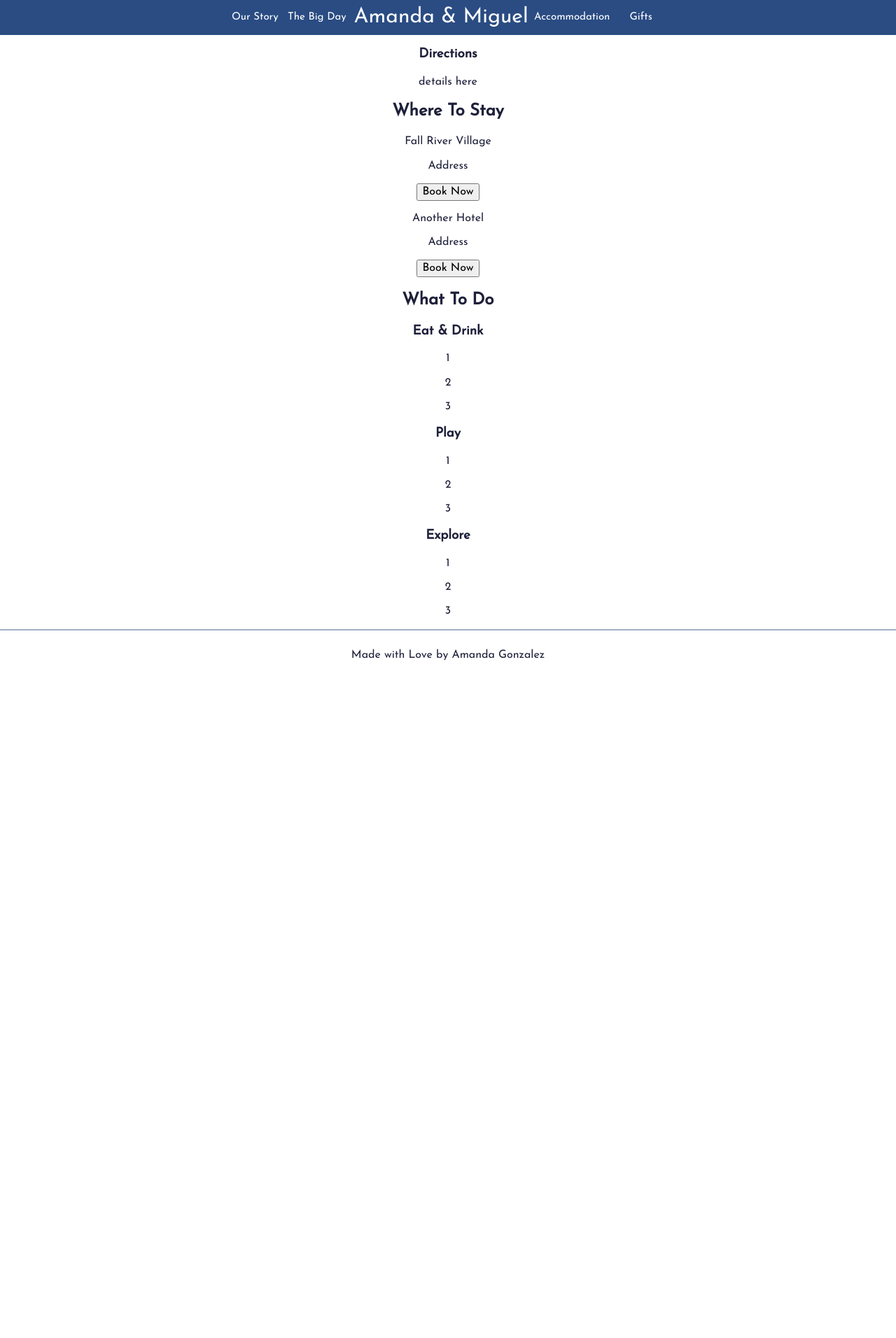
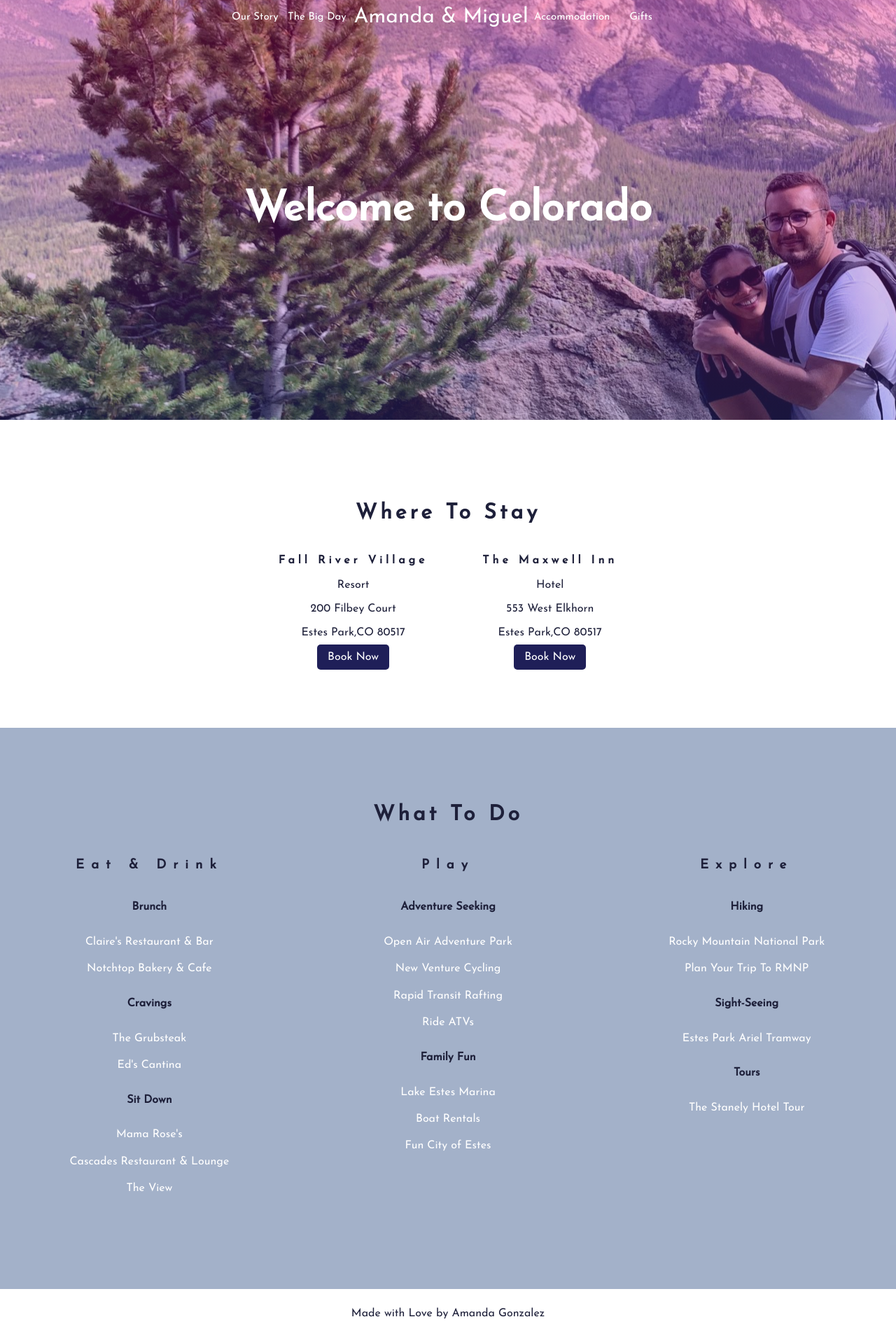
Before and after one commit to mandycee/wedding, a Vue app: page /stay in a window 1280 px wide. Shown: the whole page at 70% size. Before the commit the page ends 971 px from the top, so only its background shows below. Built offline with nearby package versions, Linux system fonts and the light colour scheme.

Commit message:
complete accomidations feature and update navbar styling for accomodations view

```diff
--- a/src/components/Navbar.vue
+++ b/src/components/Navbar.vue
@@ -40,7 +40,14 @@ export default {
         this.toggleColor = {
           color: 'black',
         };
-      } else if (this.$route.path !== '/') {
+      } else if (this.$route.path === '/stay') {
+        this.toggleBackground = {
+          backgroundColor: 'rgba(255, 255, 255, 0)',
+        };
+        this.toggleColor = {
+          color: '#fff',
+        };
+      } else {
         this.toggleBackground = {
           backgroundColor: 'rgba(42, 76, 131)',
         };
@@ -58,7 +65,14 @@ export default {
       this.toggleColor = {
         color: 'black',
       };
-    } else if (this.$route.path !== '/') {
+    } else if (this.$route.path === '/stay') {
+      this.toggleBackground = {
+        backgroundColor: 'rgba(255, 255, 255, 0)',
+      };
+      this.toggleColor = {
+        color: '#fff',
+      };
+    } else {
       this.toggleBackground = {
         backgroundColor: 'rgba(42, 76, 131)',
       };
@@ -84,6 +98,23 @@ export default {
           };
           this.toggleColor = {
             color: 'black',
+          };
+        }
+      }
+      if (window.location.pathname === '/stay') {
+        if (window.scrollY >= 500) {
+          this.toggleBackground = {
+            backgroundColor: 'rgba(42, 76, 131)',
+          };
+          this.toggleColor = {
+            color: '#fff',
+          };
+        } else if (window.scrollY < 50) {
+          this.toggleBackground = {
+            backgroundColor: 'rgba(255, 255, 255, 0)',
+          };
+          this.toggleColor = {
+            color: '#fff',
           };
         }
       }
--- a/src/components/Stay/Accommodations.vue
+++ b/src/components/Stay/Accommodations.vue
@@ -1,56 +1,20 @@
 <template>
   <div>
-    <div class="mountains">
-      <h2>Welcome to Colorado</h2>
-    </div>
-
-    <div>
-      <h3>Directions</h3>
-      <p>details here</p>
-    </div>
-
-    <div class="estes-park">
-      <h2>Where To Stay</h2>
-    </div>
-
-    <div class="hotels">
-      <div class="stay-info">
-        <div class="hotel">
-          <p>Fall River Village</p>
-          <p>Address</p>
-          <button>Book Now</button>
-        </div>
-        <div class="hotel">
-          <p>Another Hotel</p>
-          <p>Address</p>
-          <button>Book Now</button>
-        </div>
-      </div>
-    </div>
-
-    <div class="activities">
-      <h2>What To Do</h2>
-    </div>
-
-    <div>
-      <div>
-        <h3>Eat & Drink</h3>
-        <p>1</p>
-        <p>2</p>
-        <p>3</p>
-      </div>
-      <div>
-        <h3>Play</h3>
-        <p>1</p>
-        <p>2</p>
-        <p>3</p>
-      </div>
-      <div>
-        <h3>Explore</h3>
-        <p>1</p>
-        <p>2</p>
-        <p>3</p>
-      </div>
-    </div>
+    <Welcome />
+    <WhereToStay />
+    <WhatToDo />
   </div>
 </template>
+
+<script>
+import Welcome from './Welcome';
+import WhereToStay from './WhereToStay';
+import WhatToDo from './WhatToDo';
+export default {
+  components: {
+    Welcome,
+    WhereToStay,
+    WhatToDo,
+  },
+};
+</script>
--- /dev/null
+++ b/src/components/Stay/Welcome.vue
@@ -0,0 +1,30 @@
+5<template>
+  <div>
+    <div class="mountains_banner">
+      <h2>Welcome to Colorado</h2>
+    </div>
+  </div>
+</template>
+
+<style scoped>
+.mountains_banner {
+  height: 75vh;
+  background-image: linear-gradient(
+      0deg,
+      rgba(84, 71, 202, 0.3),
+      rgba(255, 0, 150, 0.3)
+    ),
+    url('../../assets/mountains2.jpg');
+  background-position: 10% 45%;
+  background-size: fill;
+  background-repeat: no-repeat;
+  display: flex;
+  align-items: center;
+  justify-content: center;
+}
+
+.mountains_banner h2 {
+  color: #fff;
+  font-size: 60px;
+}
+</style>
--- /dev/null
+++ b/src/components/Stay/WhatToDo.vue
@@ -0,0 +1,141 @@
+<template>
+  <div class="todo">
+    <div class="activities_title">
+      <h2>What To Do</h2>
+    </div>
+
+    <!-- ============================ ACTIVITIES ========================= -->
+    <div class="activities_list">
+      <!-- ================= EAT & DRINK ================ -->
+      <div class="activity">
+        <h3>Eat & Drink</h3>
+        <!-- BRUNCH -->
+        <div class="activity_items">
+          <h4>Brunch</h4>
+          <router-link
+            class="restaurant_link"
+            to="http://clairesrestaurantandbar.com/"
+          >Claire's Restaurant & Bar</router-link>
+          <router-link
+            class="restaurant_link"
+            to="http://www.thenotchtop.com/"
+          >Notchtop Bakery & Cafe</router-link>
+        </div>
+
+        <!-- Lunch -->
+        <div class="activity_items">
+          <h4>Cravings</h4>
+          <router-link
+            class="restaurant_link"
+            to="http://www.grubsteakestespark.com/lunch.html"
+          >The Grubsteak</router-link>
+          <router-link class="restaurant_link" to="https://www.edscantina.com/">Ed's Cantina</router-link>
+        </div>
+
+        <!-- Dinner -->
+        <div class="activity_items">
+          <h4>Sit Down</h4>
+          <router-link class="restaurant_link" to="https://mamarosesrestaurant.com/">Mama Rose's</router-link>
+          <router-link
+            class="restaurant_link"
+            to="https://www.stanleyhotel.com/cascades-restaurant-lounge.html"
+          >Cascades Restaurant & Lounge</router-link>
+          <router-link class="restaurant_link" to="http://www.theviewestes.com/">The View</router-link>
+        </div>
+      </div>
+
+      <!-- ================= PLAY ================ -->
+      <div class="activity">
+        <h3>Play</h3>
+        <div class="activity_items">
+          <h4>Adventure Seeking</h4>
+          <router-link to="https://www.openairadventurepark.com/">Open Air Adventure Park</router-link>
+          <router-link to="https://www.newventurecycling.com/">New Venture Cycling</router-link>
+          <router-link to="https://rapidtransitrafting.com/book-online-now">Rapid Transit Rafting</router-link>
+          <router-link to="https://backbonecycles.com/">Ride ATVs</router-link>
+        </div>
+        <div class="activity_items">
+          <h4>Family Fun</h4>
+          <router-link to="https://www.colorado.gov/pacific/evrpd/marina">Lake Estes Marina</router-link>
+          <router-link
+            to="https://www.colorado.gov/pacific/evrpd/fees-hours-and-rentals"
+          >Boat Rentals</router-link>
+          <router-link to="https://www.funcityofestes.com/">Fun City of Estes</router-link>
+        </div>
+      </div>
+
+      <!-- ================= EXPLORE ================ -->
+      <div class="activity">
+        <h3>Explore</h3>
+
+        <div class="activity_items">
+          <h4>Hiking</h4>
+          <router-link
+            to="https://www.nps.gov/romo/planyourvisit/index.htm"
+          >Rocky Mountain National Park</router-link>
+          <router-link
+            to="https://fullsuitcase.com/rocky-mountain-national-park-itinerary/"
+          >Plan Your Trip To RMNP</router-link>
+        </div>
+
+        <div class="activity_items">
+          <h4>Sight-Seeing</h4>
+          <router-link to="https://www.estestram.com/">Estes Park Ariel Tramway</router-link>
+        </div>
+
+        <div class="activity_items">
+          <h4>Tours</h4>
+          <router-link to="https://www.stanleyhotel.com/tours.html">The Stanely Hotel Tour</router-link>
+        </div>
+      </div>
+    </div>
+    <!-- END OF ACTIVITIES -->
+  </div>
+  <!-- END OF TODO COMPONENT -->
+</template>
+
+<style scoped>
+.todo {
+  height: 100vh;
+  display: flex;
+  flex-flow: column;
+  justify-content: center;
+  align-items: center;
+  background-color: rgba(42, 76, 131, 0.431);
+}
+
+.activities_title {
+  font-size: 20px;
+  letter-spacing: 5px;
+}
+
+.activities_list {
+  display: flex;
+  justify-content: center;
+  align-items: center;
+  width: 100%;
+}
+
+.activity {
+  display: flex;
+  flex-flow: column;
+  align-items: center;
+  flex: 1;
+  height: 550px;
+}
+
+.activity_items {
+  display: flex;
+  flex-flow: column;
+}
+
+.activity h3 {
+  letter-spacing: 10px;
+}
+
+.activity a {
+  color: #fff;
+  text-decoration: none;
+  margin: 10px auto;
+}
+</style>
--- /dev/null
+++ b/src/components/Stay/WhereToStay.vue
@@ -0,0 +1,61 @@
+<template>
+  <div class="stay">
+    <div class="estes-park">
+      <h2>Where To Stay</h2>
+    </div>
+
+    <div class="hotels">
+      <div class="hotel">
+        <p>Fall River Village</p>
+        <p>Resort</p>
+        <p>200 Filbey Court</p>
+        <p>Estes Park,CO 80517</p>
+        <router-link to="https://www.fallrivervillage.com/">Book Now</router-link>
+      </div>
+      <div class="hotel">
+        <p>The Maxwell Inn</p>
+        <p>Hotel</p>
+        <p>553 West Elkhorn</p>
+        <p>Estes Park,CO 80517</p>
+        <router-link to="http://themaxwellinn.com/">Book Now</router-link>
+      </div>
+    </div>
+  </div>
+</template>
+
+<style scoped>
+.stay {
+  display: flex;
+  flex-flow: column;
+  justify-content: center;
+  align-items: center;
+  height: 55vh;
+}
+.estes-park {
+  font-size: 20px;
+  letter-spacing: 5px;
+}
+
+.hotels {
+  width: 50%;
+  display: flex;
+  justify-content: space-evenly;
+  align-items: center;
+}
+
+.hotel > p:nth-child(1) {
+  font-weight: 700;
+  letter-spacing: 5px;
+  margin-bottom: 10px;
+}
+
+.hotel a {
+  text-decoration: none;
+  color: #fff;
+  width: 200px;
+  background-color: rgb(31, 31, 88);
+  border-radius: 5px;
+  padding: 10px 15px;
+  text-align: center;
+}
+</style>
```
Also changed, not shown: src/assets/mountains2.jpg (added).
